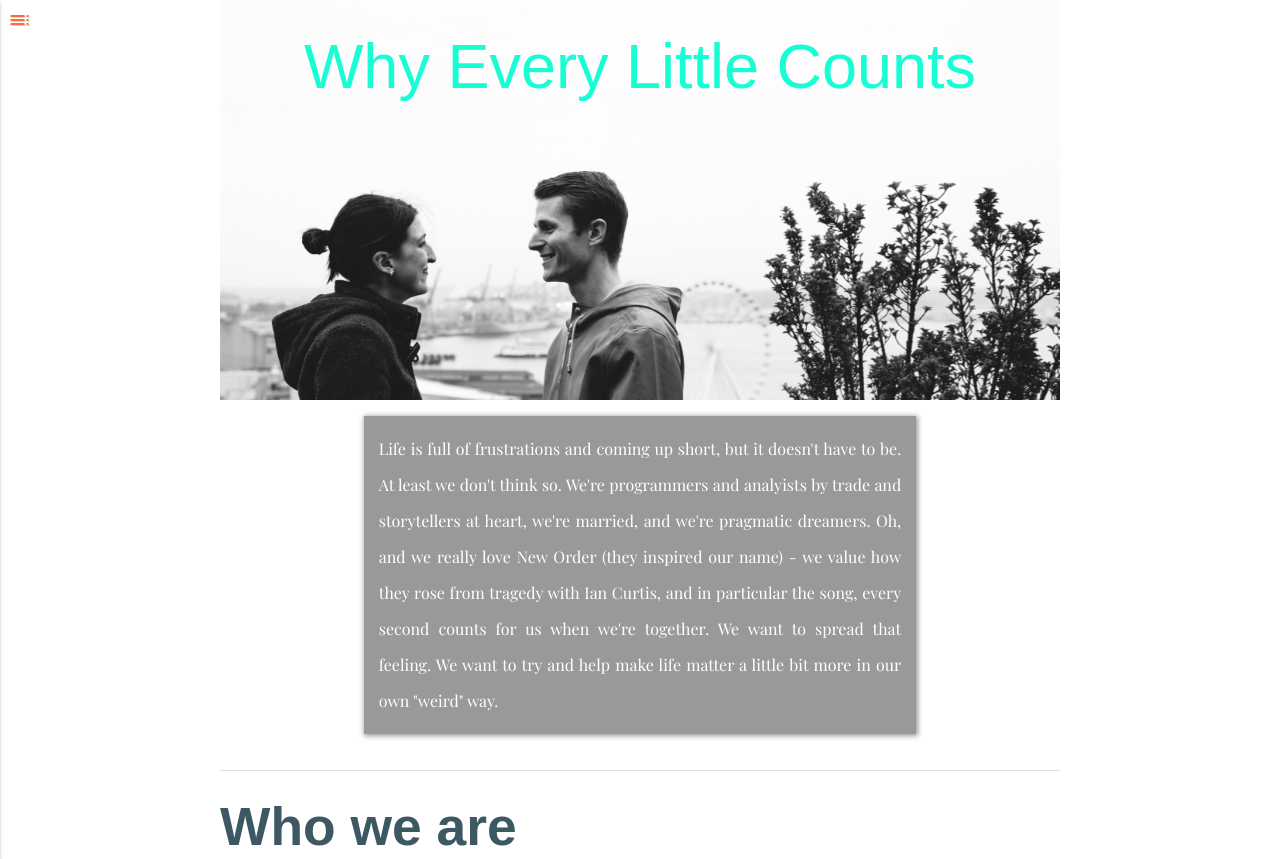
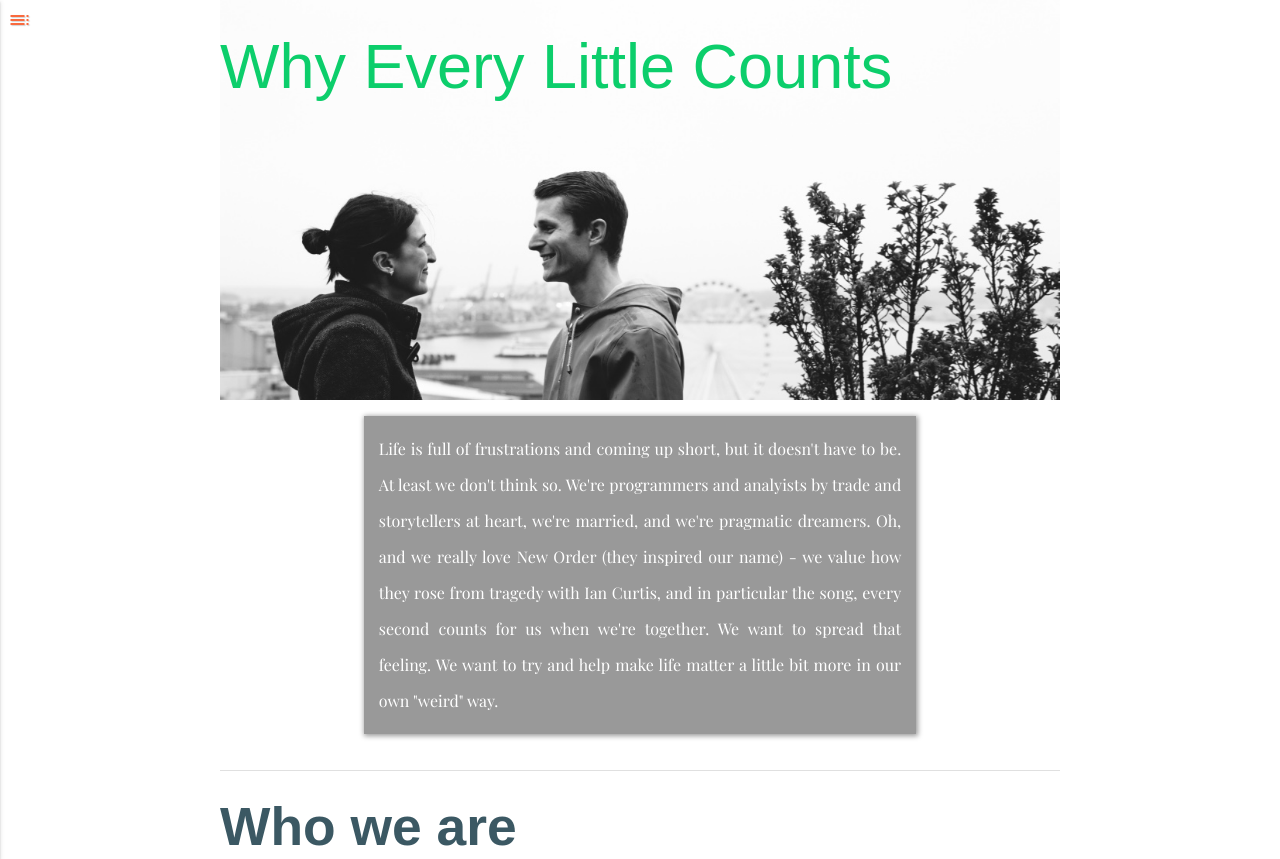
Before and after one commit to BrittanyIRL/everylittlecounts, a plain HTML site: page about.html in a window 1280 px wide. Shown: the top 859 px of the page. Drawn offline with nearby package versions, Linux system fonts and the light colour scheme; a web font is replaced by a local one.

Commit message:
changing about page header color

```diff
--- a/css/styles.css
+++ b/css/styles.css
@@ -157,13 +157,13 @@ button.comingsoon {
 	background-image: url(../images/dreamteam.jpg);
 	background-size: cover;
 	display: flex;
-	justify-content: center;
+	justify-content: flex-start;
 	align-items: flex-start;
 }
 
 .about_intro h1 {
 	color: #0CCE6B;
-	mix-blend-mode: hard-light;
+	//mix-blend-mode: hard-light;
 }
 
 .about_text p {
```
